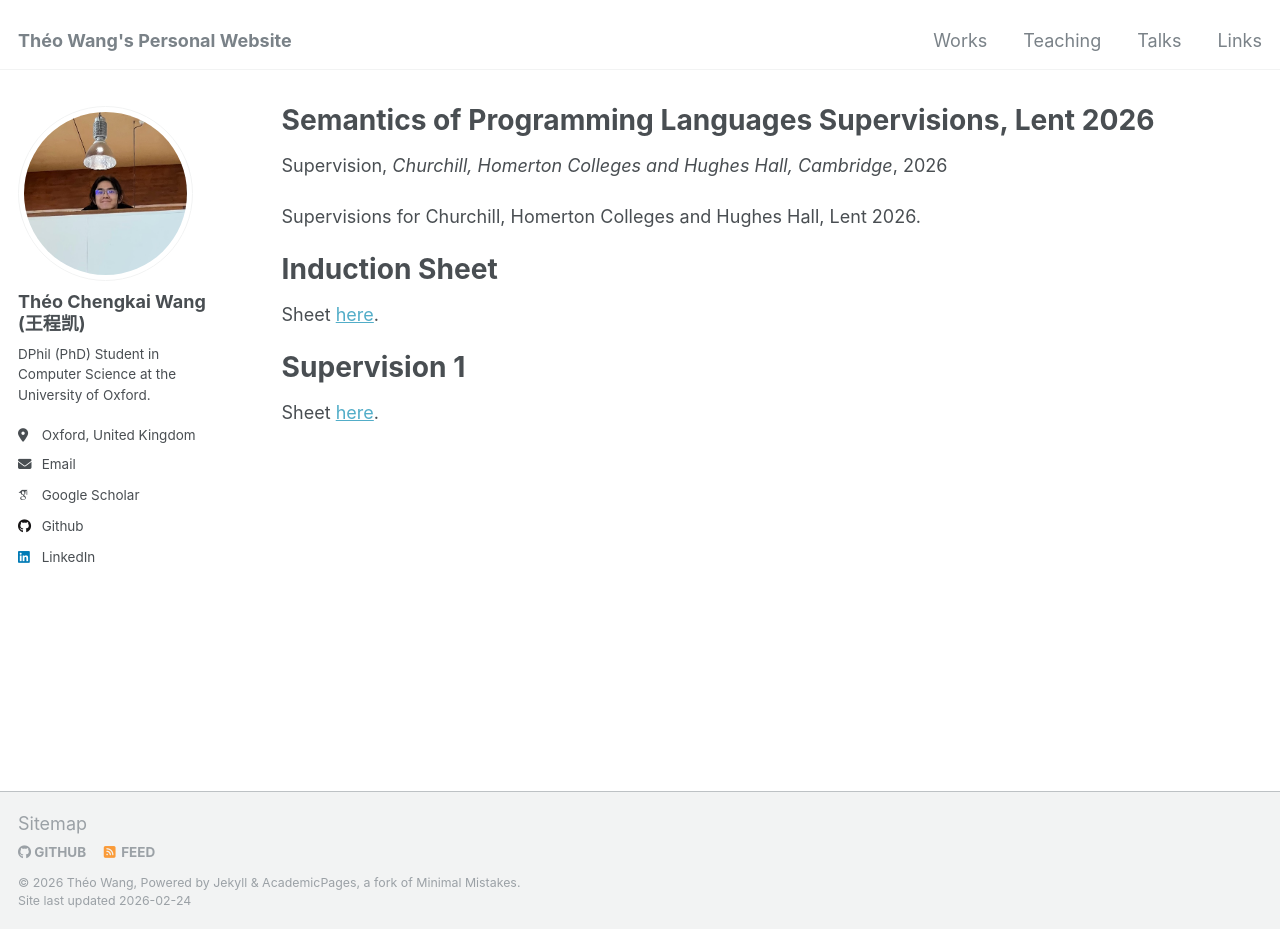
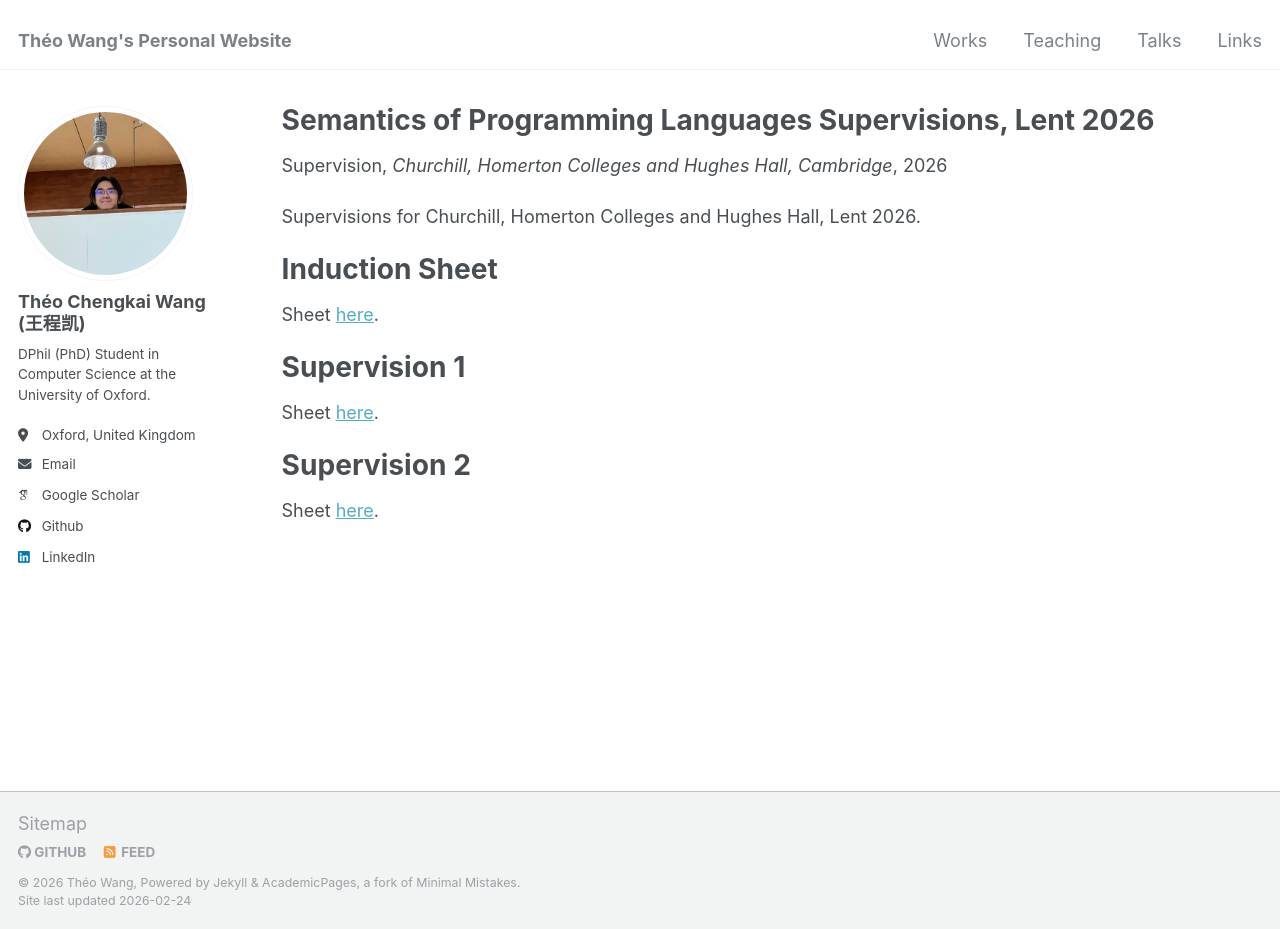
Before and after one commit to theo-chengkai-wang/theo-chengkai-wang.github.io, a Jekyll site: the page built from _teaching/lent2526.md, in a window 1280 px wide and 929 px high. Built offline with Jekyll 4.4.1, drawn with Linux system fonts in a browser that asks for light colours; some web fonts are replaced.

Commit message:
added sv2

```diff
--- a/_teaching/lent2526.md
+++ b/_teaching/lent2526.md
@@ -18,6 +18,10 @@ Supervision 1
 ======
 Sheet [here](/files/supo/lent2526/SV1.pdf).
 
+Supervision 2
+======
+Sheet [here](/files/supo/lent2526/SV2.pdf).
+
 <!-- Supervision 2
 ======
 Sheet [here](/files/supo/michaelmas2425/SV2.pdf).
```
Also changed, not shown: 1 other file.
